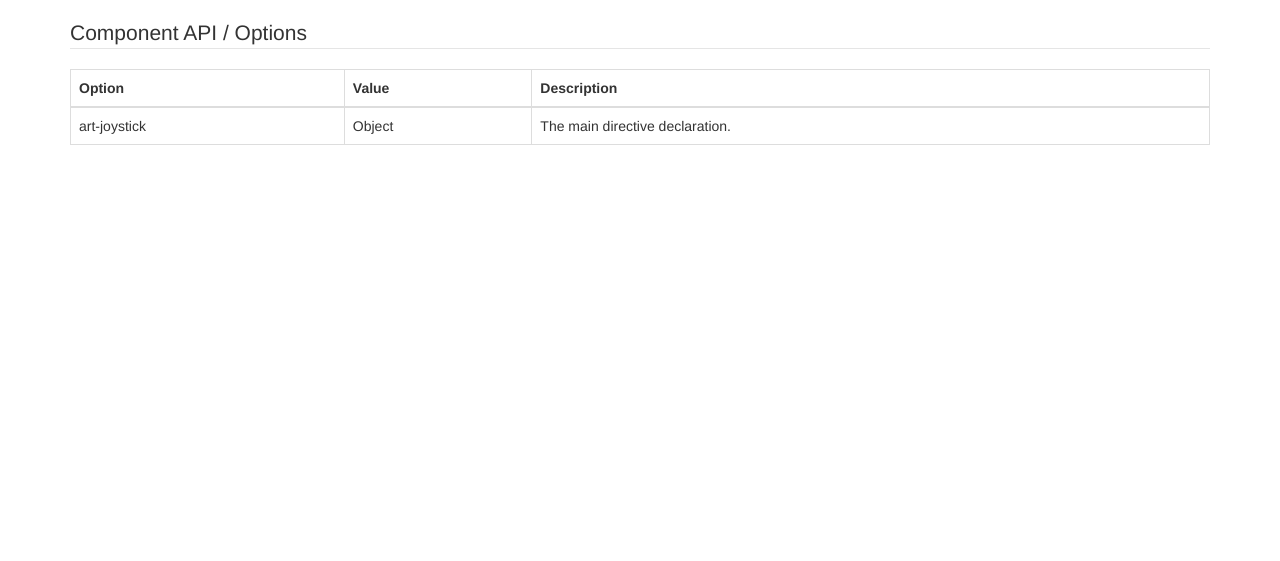
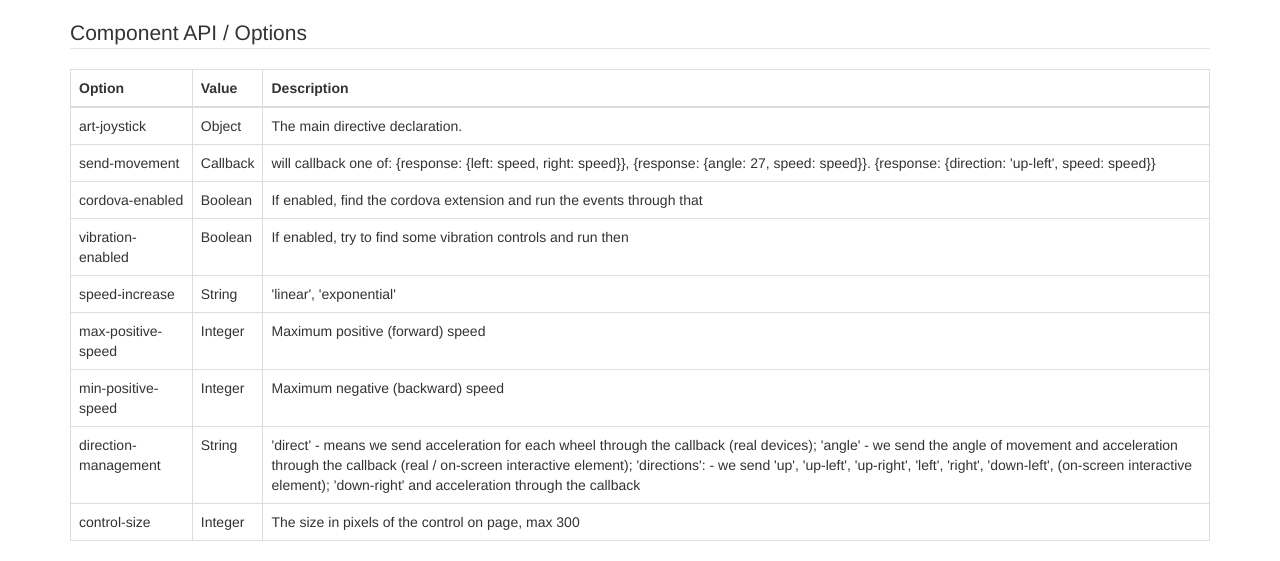
Before and after one commit to ArthurianX/angular-joystick, a website: page demo/index.html in a window 1280 px wide. Shown: the part 499-1060 px from the top of the page. Before the commit the page ends 800 px from the top, so only its background shows below. Drawn offline with nearby package versions, Linux system fonts and the light colour scheme; some packages are replaced by stand-ins of ours.

Commit message:
Added desc in index.

```diff
--- a/demo/index.html
+++ b/demo/index.html
@@ -74,6 +74,52 @@
                             <td>Object</td>
                             <td>The main directive declaration.</td>
                         </tr>
+                        <tr>
+                            <td>send-movement</td>
+                            <td>Callback</td>
+                            <td>will callback one of: {response: {left: speed, right: speed}}, {response: {angle: 27, speed: speed}}. {response: {direction: 'up-left', speed: speed}}</td>
+                        </tr>
+                        <tr>
+                            <td>cordova-enabled</td>
+                            <td>Boolean</td>
+                            <td>If enabled, find the cordova extension and run the events through that</td>
+                        </tr>
+
+                        <tr>
+                            <td>vibration-enabled</td>
+                            <td>Boolean</td>
+                            <td>If enabled, try to find some vibration controls and run then</td>
+                        </tr>
+
+                        <tr>
+                            <td>speed-increase</td>
+                            <td>String</td>
+                            <td>'linear', 'exponential'</td>
+                        </tr>
+
+                        <tr>
+                            <td>max-positive-speed</td>
+                            <td>Integer</td>
+                            <td>Maximum positive (forward) speed</td>
+                        </tr>
+
+                        <tr>
+                            <td>min-positive-speed</td>
+                            <td>Integer</td>
+                            <td>Maximum negative (backward) speed</td>
+                        </tr>
+
+                        <tr>
+                            <td>direction-management</td>
+                            <td>String</td>
+                            <td>'direct' - means we send acceleration for each wheel through the callback (real devices); 'angle' - we send the angle of movement and acceleration through the callback (real / on-screen interactive element); 'directions': - we send 'up', 'up-left', 'up-right', 'left', 'right', 'down-left', (on-screen interactive element); 'down-right' and acceleration through the callback</td>
+                        </tr>
+
+                        <tr>
+                            <td>control-size</td>
+                            <td>Integer</td>
+                            <td>The size in pixels of the control on page, max 300</td>
+                        </tr>
 
                         </tbody>
                     </table>
```
